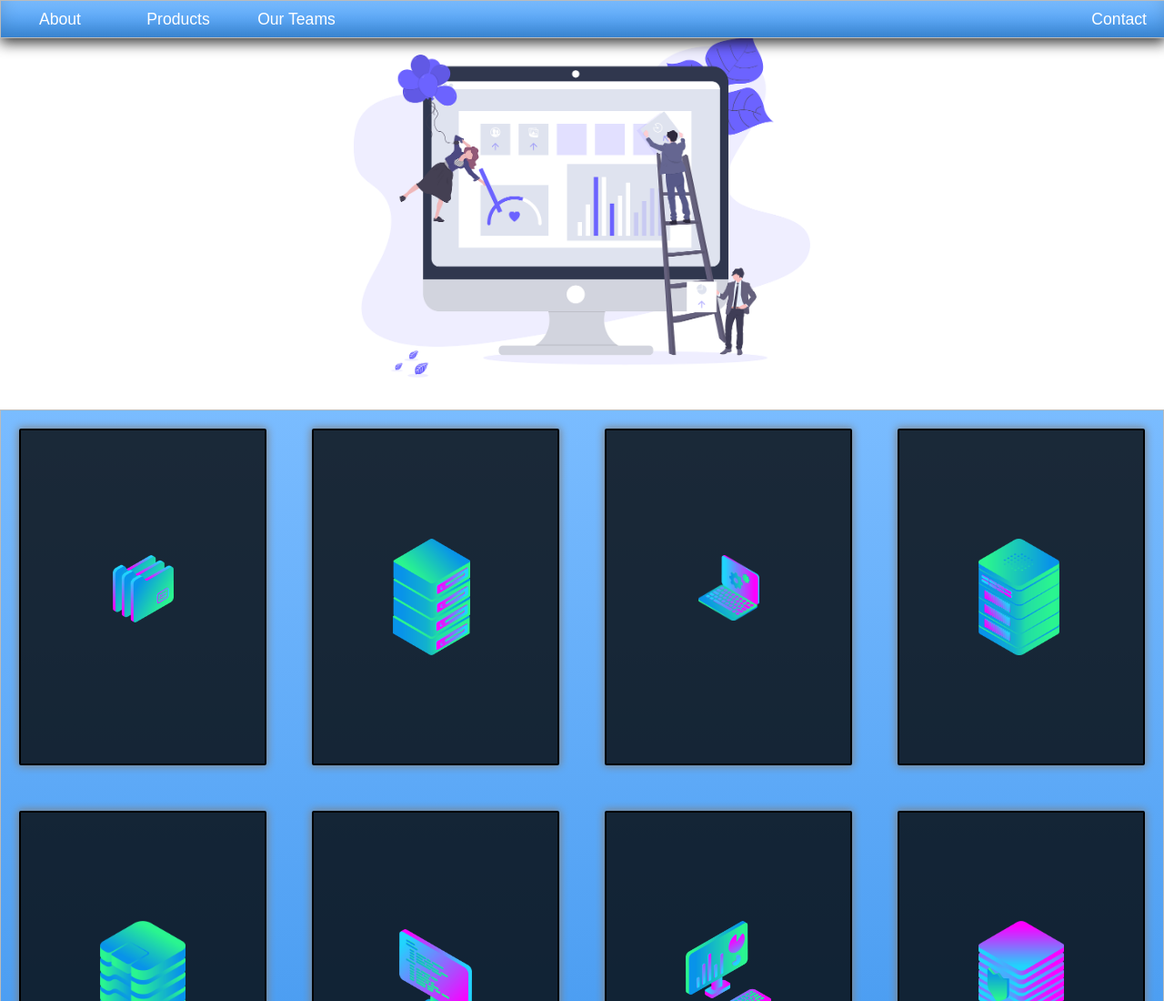
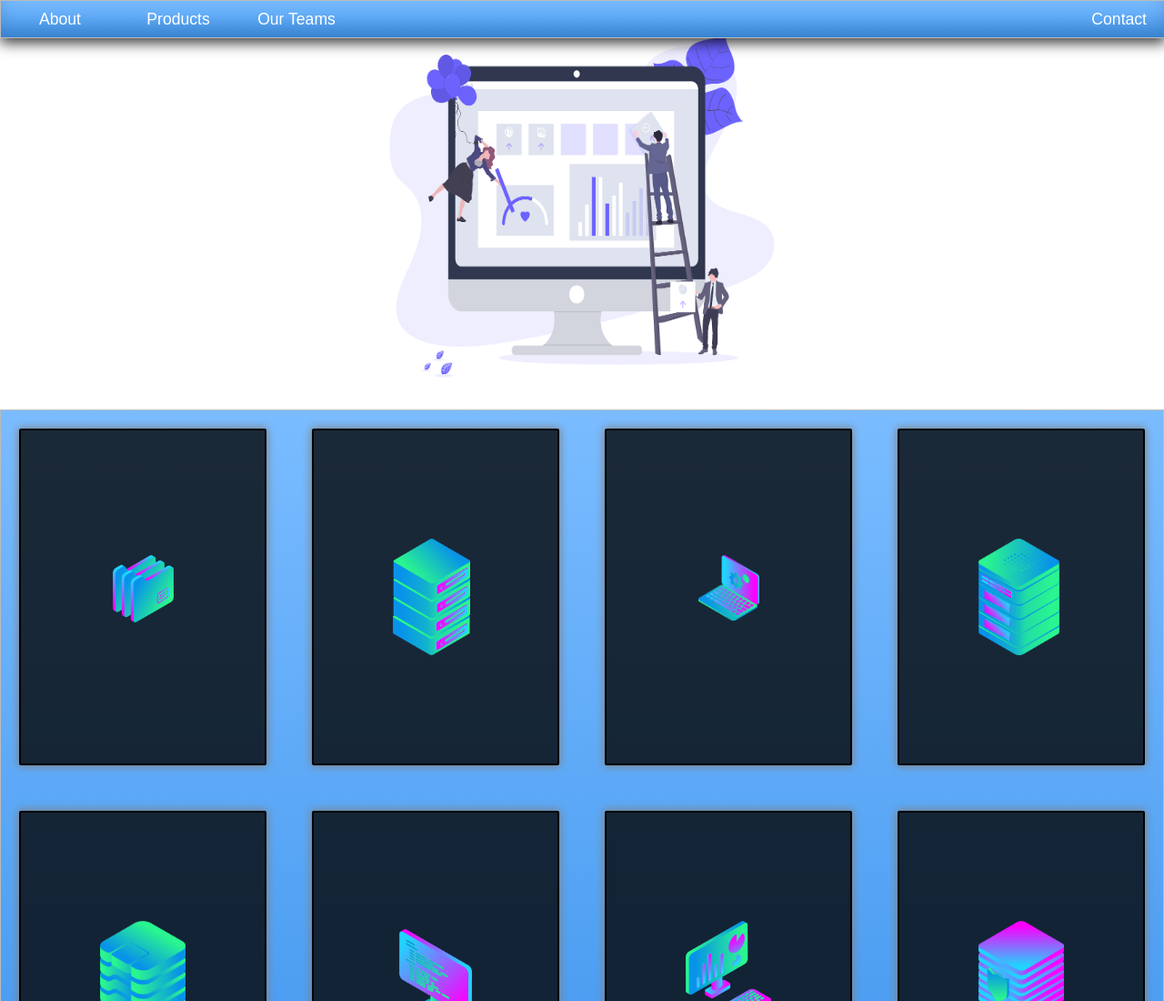
Before and after one commit to XOR-Logic/MainPage, a plain HTML site: page index.html in a window 1280 px wide. Shown: the top 1100 px of the page at 91% size. Drawn offline with Linux system fonts and the light colour scheme.

Commit message:
update image width
update image width

```diff
--- a/style.css
+++ b/style.css
@@ -32,7 +32,7 @@ body{
 }
 
 .redImg{
-  width: auto;
+  width: 40%;
   height: 100%;
 }
 
```
